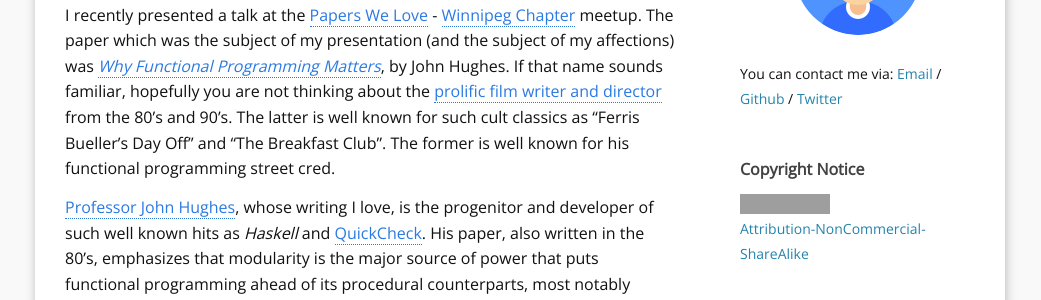
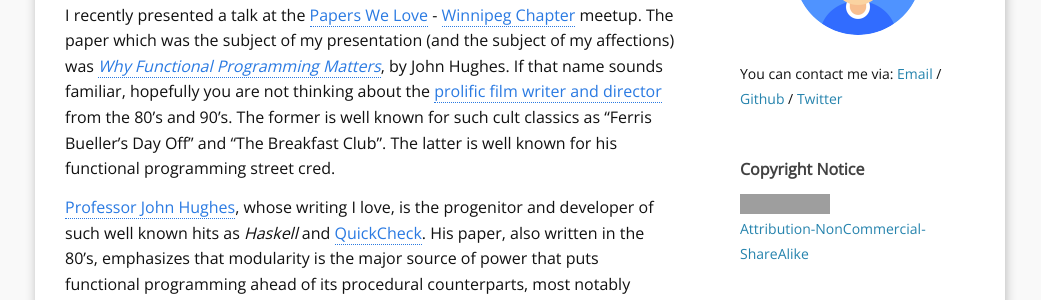
Before and after one commit to AndrewSinclair/AndrewSinclair.github.io, a Jekyll site: the page built from _posts/2017-03-28-on-why-functional-matters.md, in a window 1280 px wide and 900 px high. Shown: the part 361-661 px from the top of the window, without its empty margins (120-1161 px from the left). Built offline with Jekyll 4.4.1, drawn with Linux system fonts in a browser that asks for light colours; our own code applies the rules of GitHub Pages for plain Markdown files; comment, search, counter and statistics services are not loaded; grey boxes are pictures that could not be loaded.

```diff
--- a/_posts/2017-03-28-on-why-functional-matters.md
+++ b/_posts/2017-03-28-on-why-functional-matters.md
@@ -7,8 +7,8 @@ categories: Functional Haskell Clojure Elixir F#
 ## The Paper I Love
 
 I recently presented a talk at the [Papers We Love](http://paperswelove.org/) - [Winnipeg Chapter](http://pwlwpg.ca/) meetup. The paper which was the subject of my presentation (and the subject of my affections) was [_Why Functional Programming Matters_](https://www.cs.kent.ac.uk/people/staff/dat/miranda/whyfp90.pdf), by John Hughes.
-If that name sounds familiar, hopefully you are not thinking about the [prolific film writer and director](http://www.imdb.com/name/nm0000455/) from the 80's and 90's. The latter is well known for such cult classics as "Ferris Bueller's Day Off"
-and "The Breakfast Club". The former is well known for his functional programming street cred.
+If that name sounds familiar, hopefully you are not thinking about the [prolific film writer and director](http://www.imdb.com/name/nm0000455/) from the 80's and 90's. The former is well known for such cult classics as "Ferris Bueller's Day Off"
+and "The Breakfast Club". The latter is well known for his functional programming street cred.
 
 [Professor John Hughes](http://www.cse.chalmers.se/~rjmh/), whose writing I love, is the progenitor and developer of such well known hits as _Haskell_ and [QuickCheck](http://www.cse.chalmers.se/~rjmh/QuickCheck/). His paper, also written in the 80's, emphasizes that modularity is the major
 source of power that puts functional programming ahead of its procedural counterparts, most notably Object Oriented Programming languages. The modularity is exmplarized through use of two new "Functional Glues" that Hughes
```
